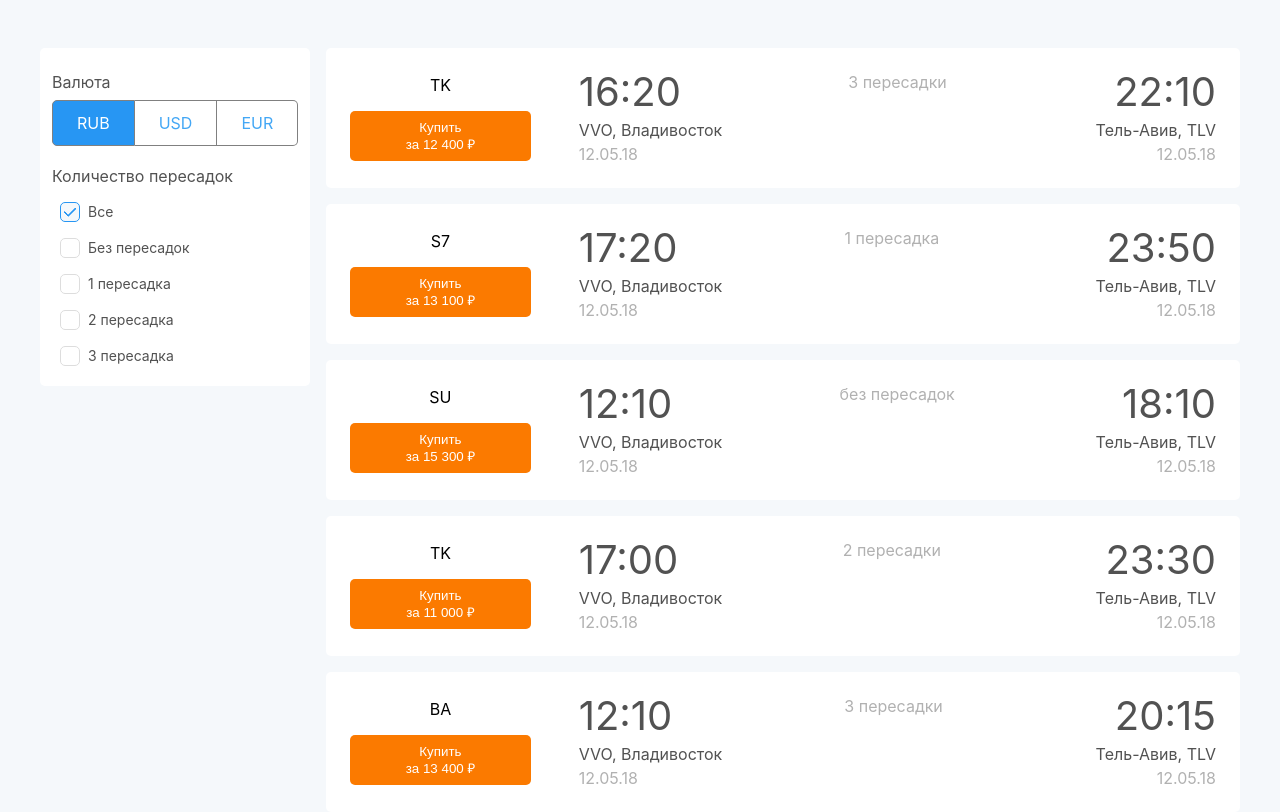
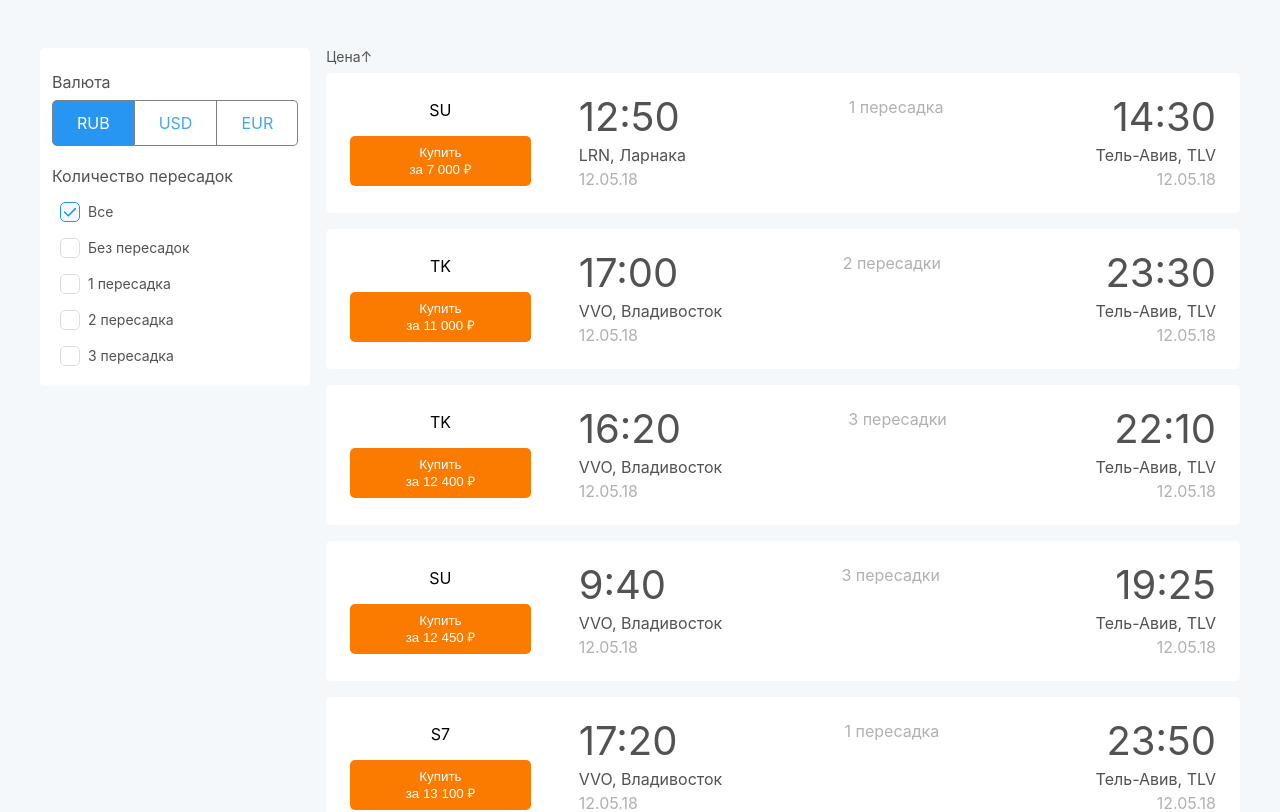
Before and after one commit to timurtapeev/test-idea, a React (Create React App) app: page / in a window 1280 px wide. Shown: the top 812 px of the page. Built offline with nearby package versions, Linux system fonts and the light colour scheme; the HTML template or start-up script is replaced by a standard one.

Commit message:
Добавлена фильтрация билетов по пересадкам и по цене

```diff
--- a/src/App.tsx
+++ b/src/App.tsx
@@ -1,12 +1,11 @@
 import React from 'react';
 import './App.css';
-import tickets from './tickets.json'
-import {CurrencyContext} from "./service/context/CurrencyContext";
+import ticketsJSON from './tickets.json'
 import {ITicket} from "./interfaces/service/ITicket";
 import TicketFilter from "./components/blocks/TicketFilter/TicketFilter";
 
 function App() {
-    const data: ITicket[] = tickets.tickets
+    const data: ITicket[] = ticketsJSON.tickets
     const tabs = [
         {
             text: 'RUB',
@@ -56,7 +55,7 @@ function App() {
             <TicketFilter
                 tabs={tabs}
                 checkboxes={checkboxes}
-                data={data}
+                tickets={data}
             />
         </div>
     </div>
--- a/src/components/UI/CheckboxGroup/CheckboxGroup.tsx
+++ b/src/components/UI/CheckboxGroup/CheckboxGroup.tsx
@@ -3,7 +3,6 @@ import {ICheckboxGroup} from "../../../interfaces/UI/ICheckboxGroup";
 import Checkbox from "../Checkbox/Checkbox";
 
 const CheckboxGroup: FC<ICheckboxGroup> = ({checkboxes, activeCheckboxes, changeValue}) => {
-
     const changeValueHandler = useCallback((value: string) => {
         changeValue((prevState) => {
             if (value === 'all') {
@@ -21,8 +20,6 @@ const CheckboxGroup: FC<ICheckboxGroup> = ({checkboxes, activeCheckboxes, change
             }
         })
     }, [])
-
-    console.log('CheckboxGroup')
 
     return (
         <div>
--- /dev/null
+++ b/src/components/UI/Sort/Sort.css
@@ -0,0 +1,12 @@
+.Sort {
+    color: #525252;
+    font-size: 14px;
+    cursor: pointer;
+    width: fit-content;
+    user-select: none;
+}
+.Sort > input[type="checkbox"]:checked,
+.Sort > input[type="checkbox"]:not(:checked) {
+    position: absolute;
+    left: -9999px;
+}
--- /dev/null
+++ b/src/components/UI/Sort/Sort.tsx
@@ -0,0 +1,23 @@
+import React, {FC} from 'react';
+import './Sort.css'
+import {ISortProps} from "../../../interfaces/UI/ISort";
+
+const Sort: FC<ISortProps> = ({text, value, change}) => {
+    return (
+        <label className="Sort">
+            {text}
+            {value === 'increase' ? '↑': '↓'}
+            <input
+                type="checkbox"
+                value={value}
+                checked={value === 'increase'}
+                onChange={() => {
+                    const changeValue = value === 'increase' ? 'decrease' : 'increase'
+                    change(changeValue)
+                }}
+            />
+        </label>
+    );
+};
+
+export default Sort;
--- a/src/components/blocks/TicketFilter/TicketFilter.css
+++ b/src/components/blocks/TicketFilter/TicketFilter.css
@@ -2,3 +2,9 @@
     display: flex;
     gap: 1rem;
 }
+.TicketFilter__tickets {
+    width: 100%;
+    display: flex;
+    flex-direction: column;
+    gap: 0.5rem;
+}
--- a/src/components/blocks/TicketFilter/TicketFilter.tsx
+++ b/src/components/blocks/TicketFilter/TicketFilter.tsx
@@ -1,13 +1,15 @@
-import React, {FC, useState} from 'react';
+import React, {FC, useState, useMemo} from 'react';
 import './TicketFilter.css'
 import Filter from "../Filter/Filter";
 import TicketList from "../TicketList/TicketList";
 import {ITicketFilter} from "../../../interfaces/blocks/ITicketFilter";
 import {IFilterFieldCheckboxGroup, IFilterFieldTabs} from "../../../interfaces/blocks/IFilter";
+import Sort from "../../UI/Sort/Sort";
 
-const TicketFilter: FC<ITicketFilter> = ({tabs, checkboxes, data}) => {
+const TicketFilter: FC<ITicketFilter> = ({tabs, checkboxes, tickets}) => {
     const [tabsValue, setTabsValue] = useState(tabs[0].value)
     const [activeCheckboxes, setActiveCheckboxes] = useState(['all'])
+    const [sort, setSort] = useState<'increase' | 'decrease'>('increase')
     const activeTab = tabs.find((el) => el.value === tabsValue)
     const fields: (IFilterFieldTabs | IFilterFieldCheckboxGroup)[] = [
         {
@@ -25,6 +27,24 @@ const TicketFilter: FC<ITicketFilter> = ({tabs, checkboxes, data}) => {
             value: activeCheckboxes,
         },
     ]
+    const filteredTicketsByCheckbox = useMemo(() => {
+        return tickets.filter((el) => {
+            if (activeCheckboxes.includes('all')) {
+                return true
+            } else if (!Boolean(activeCheckboxes.length)){
+                return true
+            } else {
+                return activeCheckboxes.includes(String(el.stops))
+            }
+        })
+    }, [activeCheckboxes])
+
+    const filteredTicketsByPrice = filteredTicketsByCheckbox.sort((a, b) => {
+        if ('increase' === sort) {
+            return a.price - b.price
+        } else
+            return b.price - a.price
+    })
 
     return (
         <div className="TicketFilter">
@@ -32,10 +52,20 @@ const TicketFilter: FC<ITicketFilter> = ({tabs, checkboxes, data}) => {
                 fields={fields}
             />
 
-            <TicketList
-                ticketList={data}
-                activeCurrency={{symbol: activeTab?.symbol ?? '₽', cost: activeTab?.cost ?? 1}}
-            />
+            <div className="TicketFilter__tickets">
+                <Sort
+                    text="Цена"
+                    value={sort}
+                    change={setSort}
+                />
+                <TicketList
+                    ticketList={filteredTicketsByPrice}
+                    activeCurrency={{
+                        symbol: activeTab?.symbol ?? '₽',
+                        cost: activeTab?.cost ?? 1
+                    }}
+                />
+            </div>
         </div>
     );
 };
--- /dev/null
+++ b/src/interfaces/UI/ISort.ts
@@ -0,0 +1,7 @@
+type ISortValue = 'increase' | 'decrease'
+
+export interface ISortProps {
+    text: string,
+    value: ISortValue
+    change: (value: (((prevState: ISortValue) => ISortValue) | ISortValue)) => void
+}
--- a/src/interfaces/blocks/ITicketFilter.ts
+++ b/src/interfaces/blocks/ITicketFilter.ts
@@ -1,9 +1,9 @@
 import {ICheckbox} from "../UI/ICheckbox";
-import {ITab, ITabCurrency} from "../UI/ITab";
+import {ITabCurrency} from "../UI/ITab";
 import {ITicket} from "../service/ITicket";
 
 export interface ITicketFilter {
     checkboxes: ICheckbox[],
     tabs: ITabCurrency[],
-    data: ITicket[]
+    tickets: ITicket[]
 }
```
